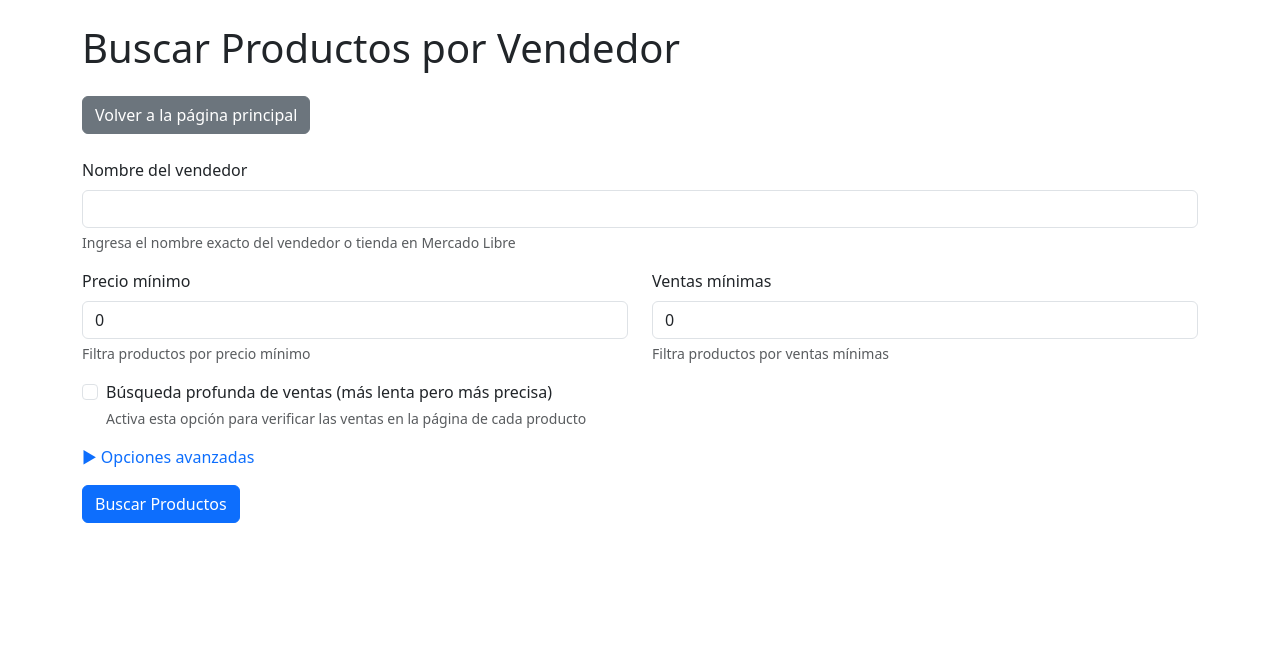
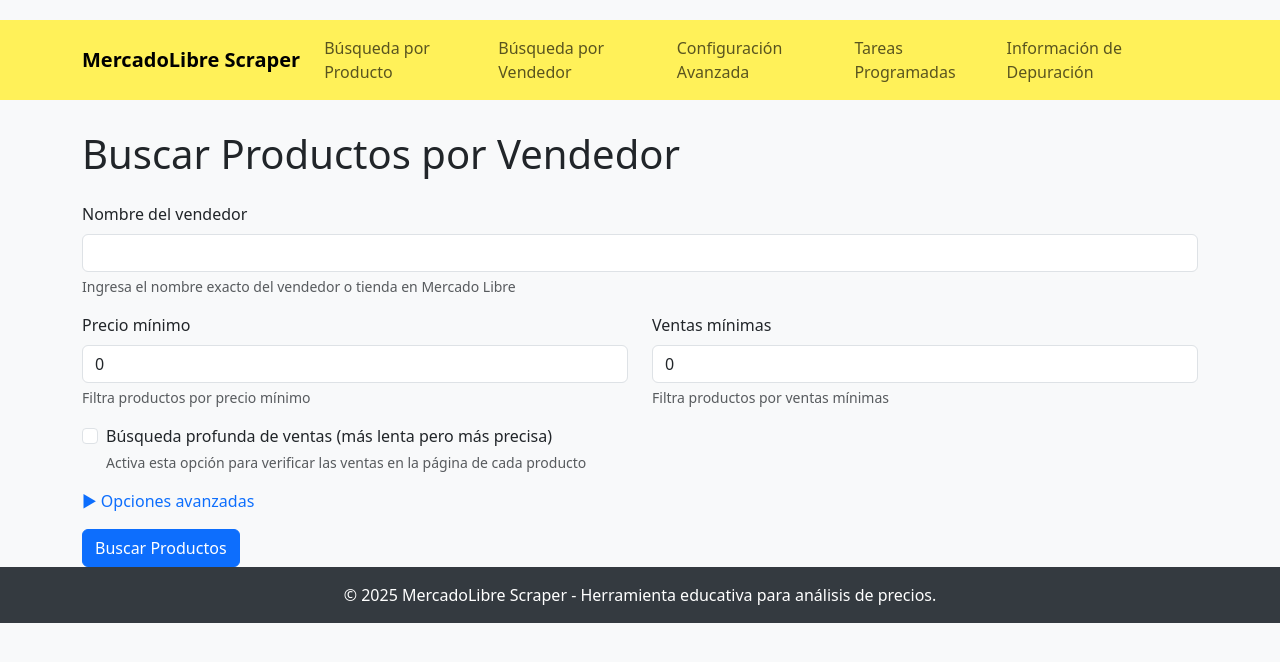
Before and after one commit to lucab3/mercado-libre-scraper, a Flask app: page /search_by_seller in a window 1280 px wide. Shown: the top 662 px of the page. Run offline with Flask 3, Linux system fonts and the light colour scheme.

Commit message:
Update search_by_seller.html

```diff
--- a/templates/search_by_seller.html
+++ b/templates/search_by_seller.html
@@ -1,10 +1,8 @@
-<!DOCTYPE html>
-<html lang="es">
-<head>
-    <meta charset="UTF-8">
-    <meta name="viewport" content="width=device-width, initial-scale=1.0">
-    <title>Buscar por Vendedor - Mercado Libre Scraper</title>
-    <link rel="stylesheet" href="https://cdn.jsdelivr.net/npm/bootstrap@5.3.0/dist/css/bootstrap.min.css">
+{% extends "layout.html" %}
+
+{% block title %}Buscar por Vendedor - MercadoLibre Scraper{% endblock %}
+
+{% block additional_styles %}
 <style>
     .loading {
         display: none;
@@ -42,12 +40,12 @@
         display: none;
     }
 </style>
-</head>
-<body>
-    <div class="container mt-4">
+{% endblock %}
+
+{% block content %}
+<div class="row">
+    <div class="col-md-12">
         <h1 class="mb-4">Buscar Productos por Vendedor</h1>
-
-        <a href="/" class="btn btn-secondary mb-4">Volver a la página principal</a>
 
         {% if error %}
         <div class="alert alert-danger">{{ error }}</div>
@@ -102,6 +100,7 @@
             <button type="submit" class="btn btn-primary" onclick="showLoading()">Buscar Productos</button>
         </form>
     </div>
+</div>
 
 <!-- Overlay de Carga -->
 <div class="loading" id="loadingOverlay">
@@ -113,8 +112,9 @@
         <p class="text-light">Esto puede tardar unos minutos dependiendo de la cantidad de productos y filtros aplicados.</p>
     </div>
 </div>
+{% endblock %}
 
-    <script src="https://cdn.jsdelivr.net/npm/bootstrap@5.3.0/dist/js/bootstrap.bundle.min.js"></script>
+{% block scripts %}
 <script>
     function showLoading() {
         document.getElementById('loadingOverlay').style.display = 'block';
@@ -133,5 +133,4 @@
         }
     }
 </script>
-</body>
-</html>
+{% endblock %}
```
Lines whose indentation alone changed are shown as unchanged.
